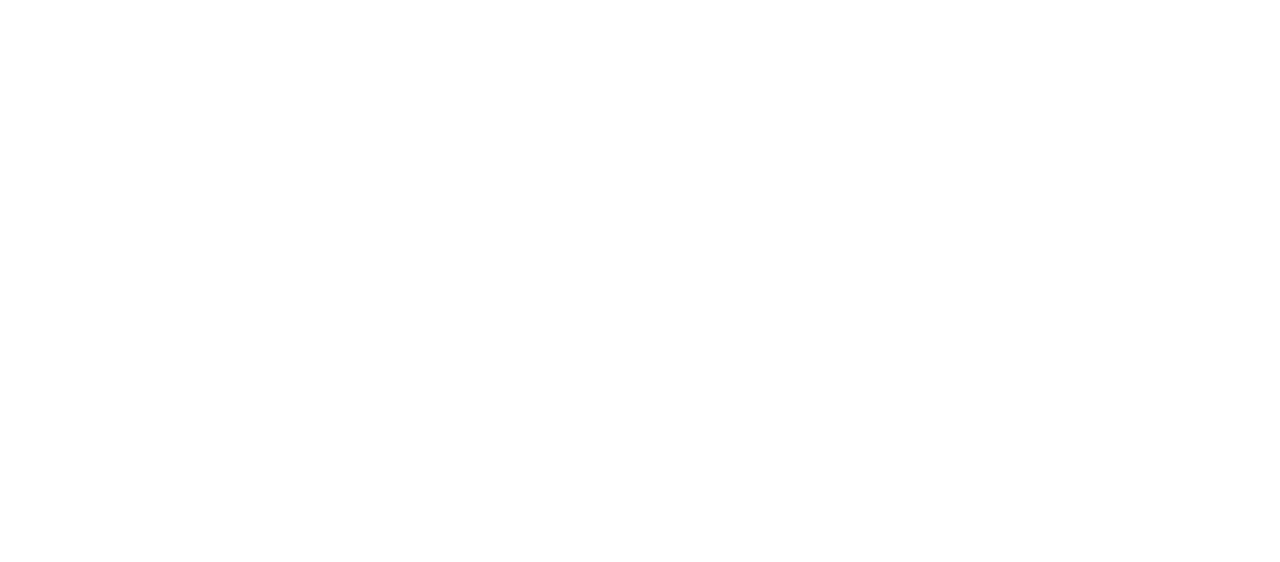
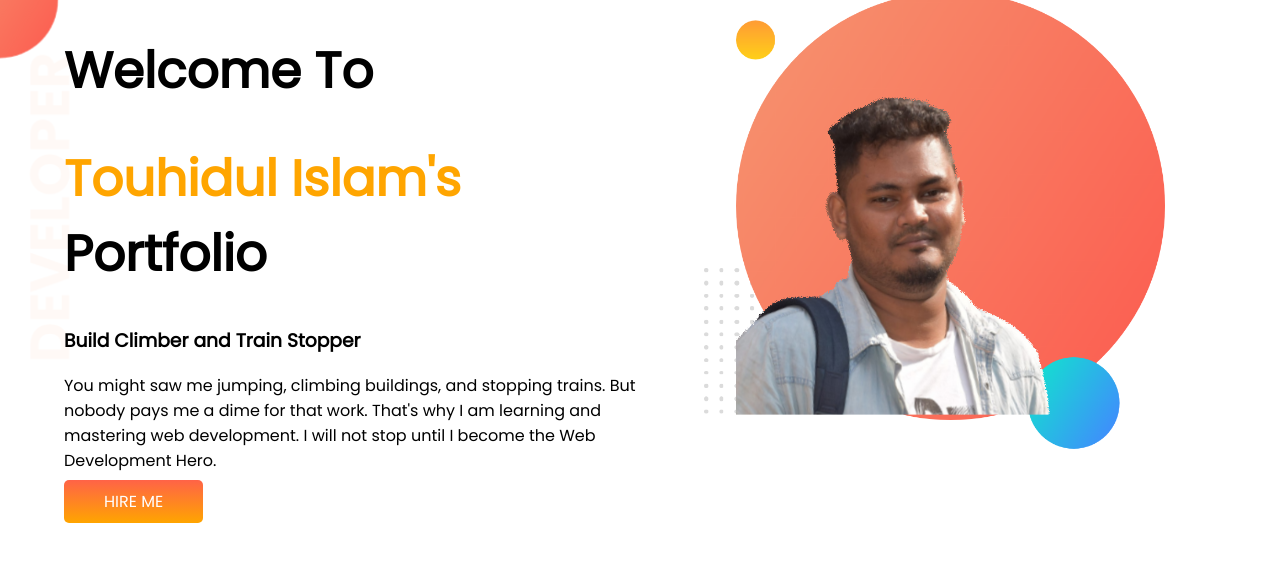
Before and after one commit to Touhidulislam430590/developer_portfolio, a plain HTML site: page index.html in a window 1280 px wide. Drawn offline with Linux system fonts and the light colour scheme.

Commit message:
Header section complete

```diff
--- a/index.html
+++ b/index.html
@@ -1,13 +1,37 @@
 <!DOCTYPE html>
 <html lang="en">
+
 <head>
     <meta charset="UTF-8">
     <meta http-equiv="X-UA-Compatible" content="IE=edge">
     <meta name="viewport" content="width=device-width, initial-scale=1.0">
+
     <title>Touhid Portfolio</title>
+
+    <link rel="preconnect" href="https://fonts.googleapis.com">
+    <link rel="preconnect" href="https://fonts.gstatic.com" crossorigin>
+    <link href="https://fonts.googleapis.com/css2?family=Poppins&display=swap" rel="stylesheet">
+
     <link rel="stylesheet" href="style.css">
 </head>
+
 <body>
+    <header>
+        <div class="half_width">
+            <h1>Welcome To</h1>
+            <h1><span class="orange_text">Touhidul Islam's</span> Portfolio</h1>
 
+            <h3>Build Climber and Train Stopper</h3>
+            <p>You might saw me jumping, climbing buildings, and stopping trains. But nobody pays me a dime for that
+                work. That's why I am learning and mastering web development. I will not stop until I become the Web
+                Development Hero.</p>
+            <a class="hire_btn" target="_blank" href="www.google.com">HIRE ME</a>
+
+        </div>
+        <div class="half_width">
+            <img src="images/my-bg.png" alt="" width="80%">
+        </div>
+    </header>
 </body>
+
 </html>
--- a/style.css
+++ b/style.css
@@ -0,0 +1,33 @@
+body{
+    font-family: 'Poppins', sans-serif;
+    margin: 0;
+    padding: 0;
+}
+
+.orange_text{
+    color: orange;
+}
+
+header{
+    display: flex;
+    background-image: url(images/top-banner.png);
+    background-repeat: no-repeat;
+}
+
+header h1{
+    font-size: 50px;
+}
+
+.half_width{
+    width: 50%;
+    padding-left: 5%;
+}
+
+.hire_btn{
+    text-decoration: none;
+    border: 0px solid;
+    border-radius: 5px;
+    padding: 10px 40px;
+    color: white;
+    background-image: linear-gradient(tomato, orange);
+}
```
Also changed, not shown: images/dream-bg.png (added), images/exp-bg.png (added), images/moda.jpg (added), images/my-bg.png (added), images/top-banner.png (added).
